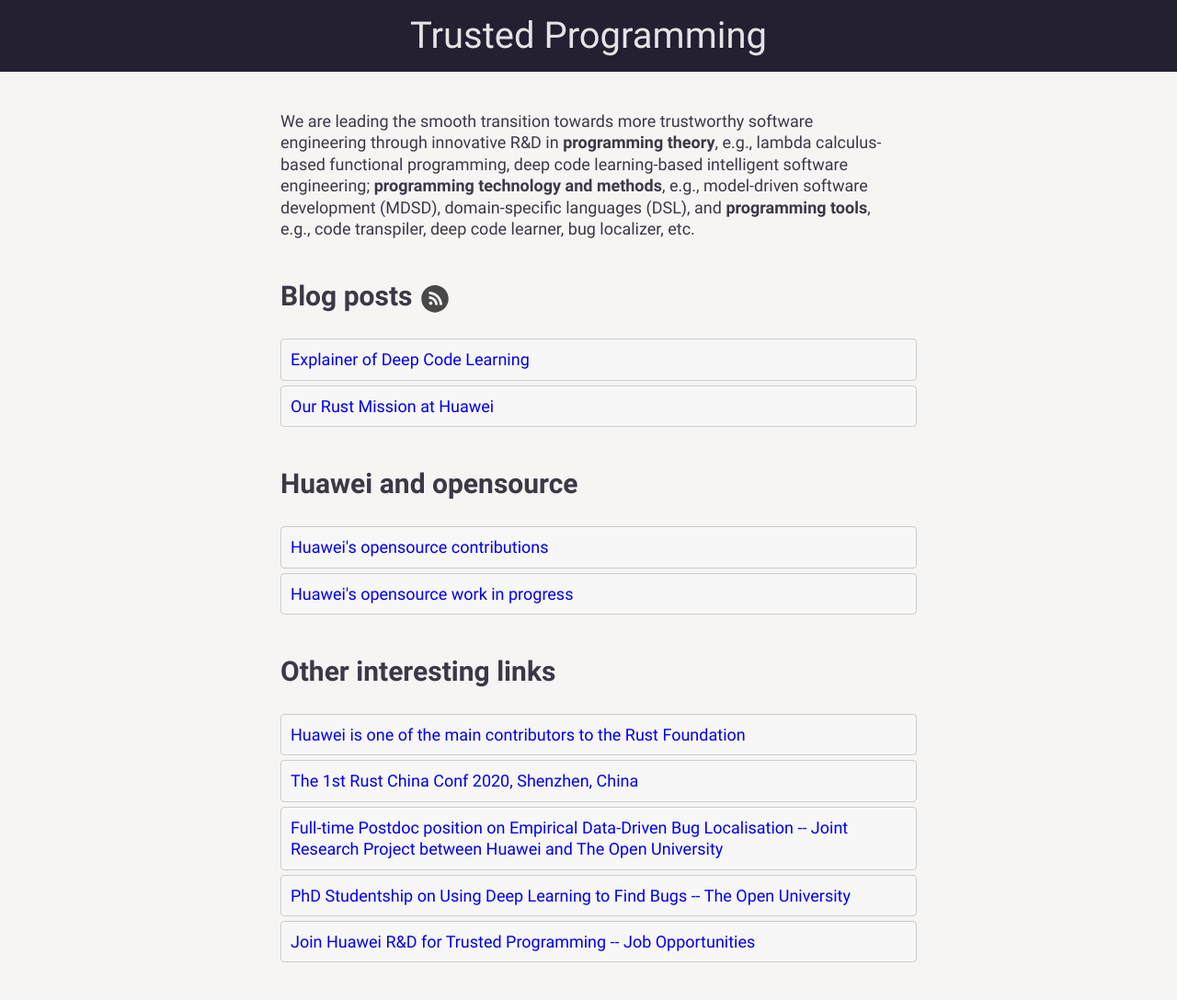
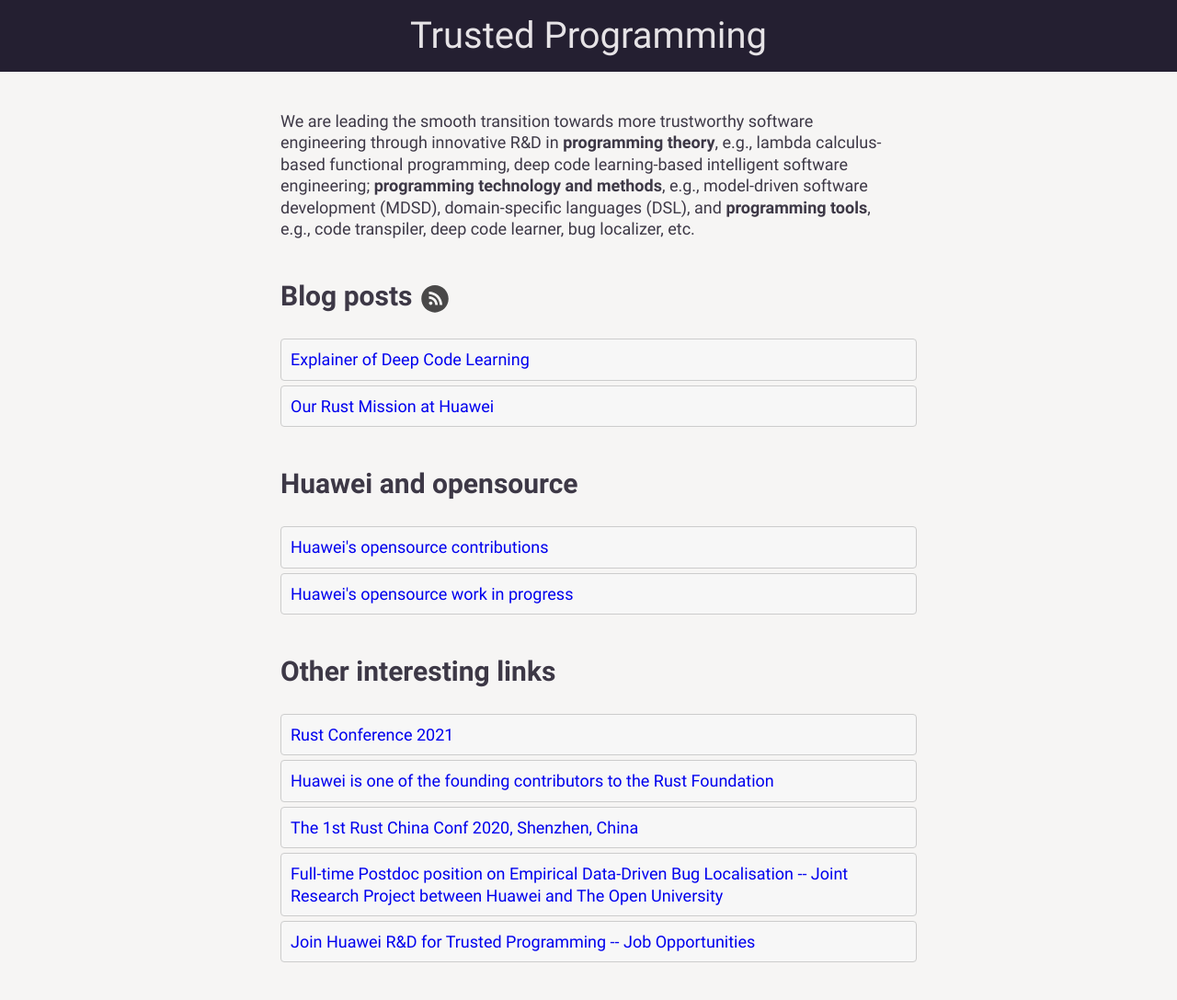
Before and after one commit to yijunyu/trusted-programming.github.io, a Jekyll site: the page built from index.md, in a window 1280 px wide. Shown: the whole page at 92% size. Built offline with Jekyll 4.4.1, drawn with Linux system fonts in a browser that asks for light colours.

Commit message:
Update index.md

```diff
--- a/index.md
+++ b/index.md
@@ -30,9 +30,9 @@
 ## Other interesting links
 
 <div class="posts">
-  <a href="https://foundation.rust-lang.org">Huawei is one of the main contributors to the Rust Foundation</a>
+  <a href="https://rustconf.com/">Rust Conference 2021</a>
+  <a href="https://foundation.rust-lang.org">Huawei is one of the founding contributors to the Rust Foundation</a>
   <a href="https://2020conf.rustcc.cn">The 1st Rust China Conf 2020, Shenzhen, China</a>
   <a href="https://www.linkedin.com/jobs/view/2703556146/">Full-time Postdoc position on Empirical Data-Driven Bug Localisation -- Joint Research Project between Huawei and The Open University</a>
-  <a href="https://www.open.ac.uk/stem/computing-and-communications/node/230">PhD Studentship on Using Deep Learning to Find Bugs -- The Open University</a>
   <a href="https://apply.workable.com/huawei-ireland/j/823CFEB55B/">Join Huawei R&D for Trusted Programming -- Job Opportunities</a>
 </div>
```
